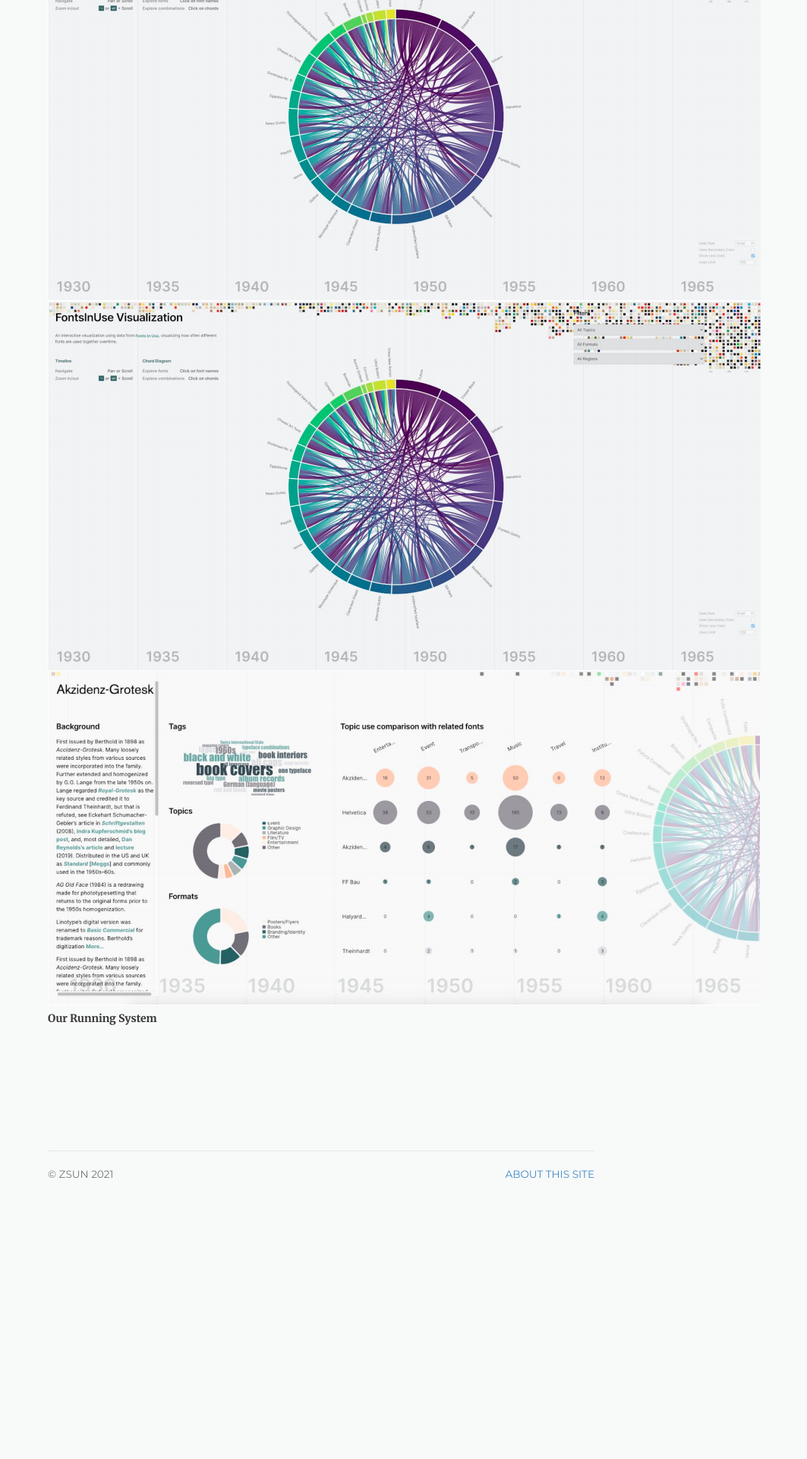
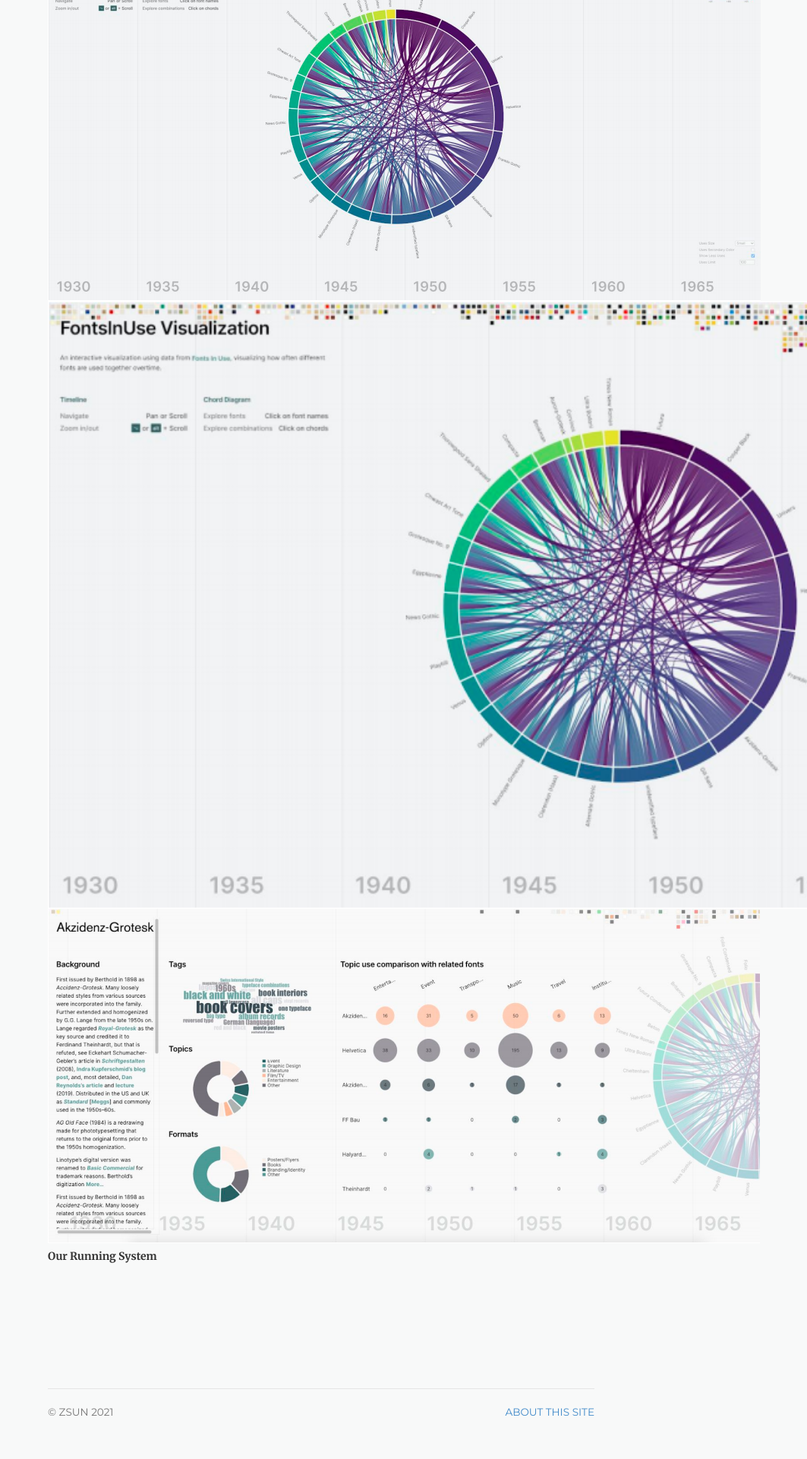
Before and after one commit to Zoe353/Zoe353.github.io, a Jekyll site: the page built from _projectposts/2020-10-01-project1.md, in a window 1280 px wide. Shown: the part 677-2597 px from the top of the page at 76% size, without its empty margins (217-1280 px from the left). Built offline with Jekyll 4.4.1, drawn with Linux system fonts in a browser that asks for light colours; before the commit the page ends 2284 px from its top, so only the background shows below that; grey boxes are pictures that could not be loaded.

```diff
--- a/_projectposts/2020-10-01-project1.md
+++ b/_projectposts/2020-10-01-project1.md
@@ -20,7 +20,7 @@
 
 ##### Screenshot of Our System
 ![avatar]({{site.url}}/assets/img/FontInUseVis.PNG)
-<img  class="img-content" alt="Zhimin Sun" height="60%"  src="/assets/img/FontInUseVis.PNG">
+<img  class="img-content" alt="Zhimin Sun" height="800"  src="/assets/img/FontInUseVis.PNG">
 ![avatar]({{site.url}}/assets/img/FontDetailVis.PNG)
 
 ##### Our Running System
```
